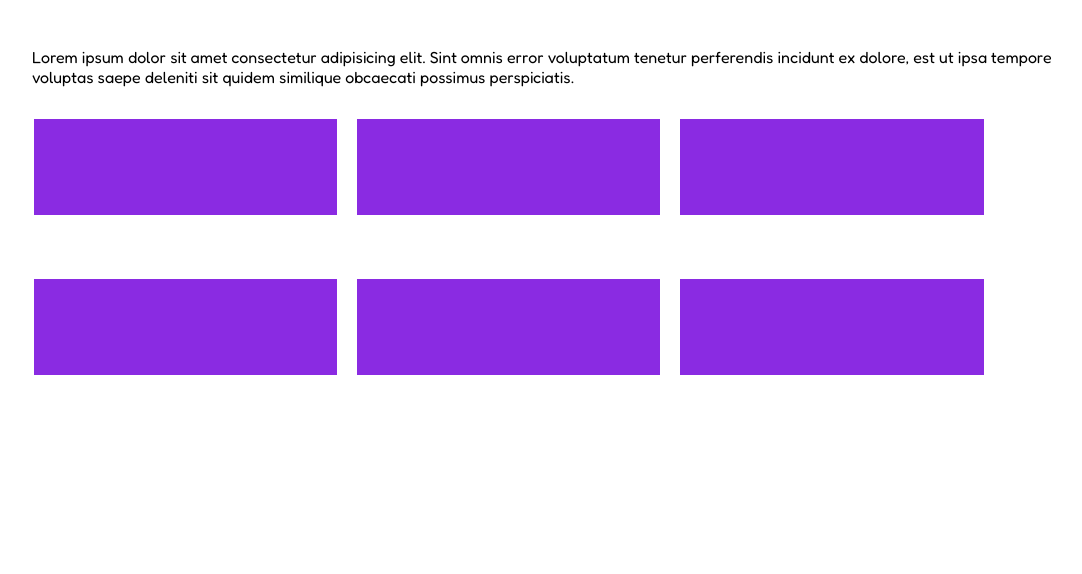
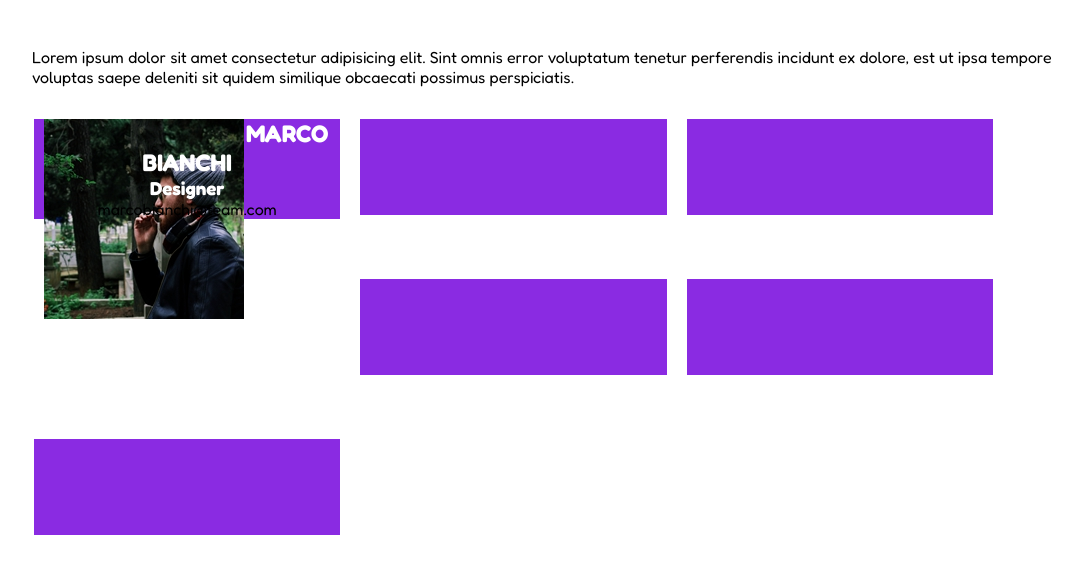
Before and after one commit to samuelecozzubbo/html-css-float-cards, a plain HTML site: page index.html in a window 1280 px wide. Shown: the part 92-666 px from the top of the page, without its empty margins (96-1178 px from the left). Drawn offline with Linux system fonts and the light colour scheme.

Commit message:
first-card-insert

```diff
--- a/css/style.css
+++ b/css/style.css
@@ -22,18 +22,25 @@ h1{
 }
 
 /* Regole main */
-.row{
-    display: block;
-}
+
 .col{
     /* DEBUG */
     background-color: blueviolet;
     min-height: 100px;
-    max-width: 30%;
     border: solid 2px white;
-    width: calc(100% / 3);
+    width: calc(100% / 3.3);
     float: left;
     text-align: center;
     padding: 0 10px;
     margin: 30px 16px 30px auto;
 }
+
+.profileimage{
+    height: 5px;
+    width: auto;
+    float: left;
+}
+
+h2,h3{
+    color: white;
+}
--- a/index.html
+++ b/index.html
@@ -25,7 +25,14 @@
             <section>
                 <div class="row">
                     <div class="col">
-
+                        <div class="profileimage">
+                            <img src="img/male1.png" alt="fotomarco">
+                        </div>
+                        <div class="profileinformation">
+                            <h2>MARCO BIANCHI</h2>
+                            <h3>Designer</h3>
+                            <a type="email">marcobianchi@team.com</a>
+                        </div>
                     </div>
                     <div class="col">
 
```
